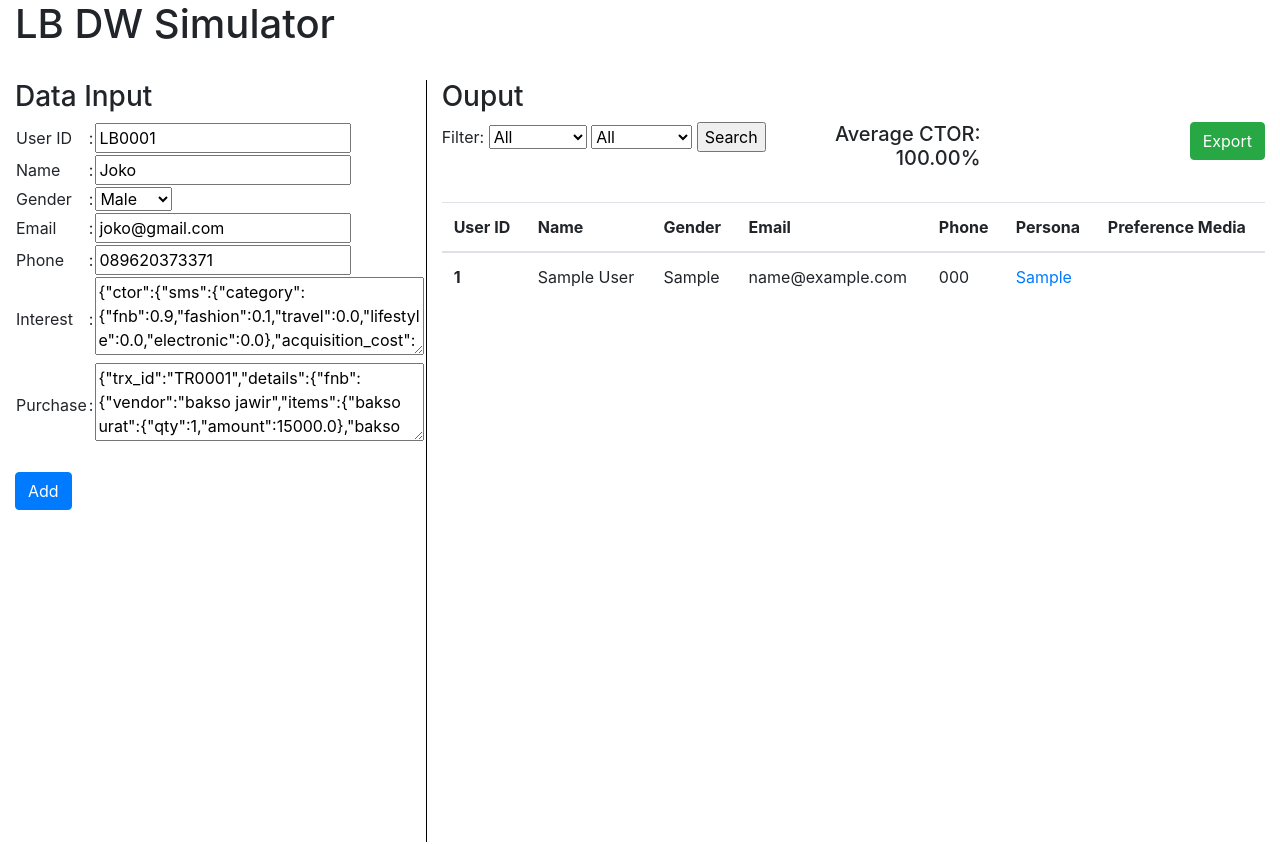
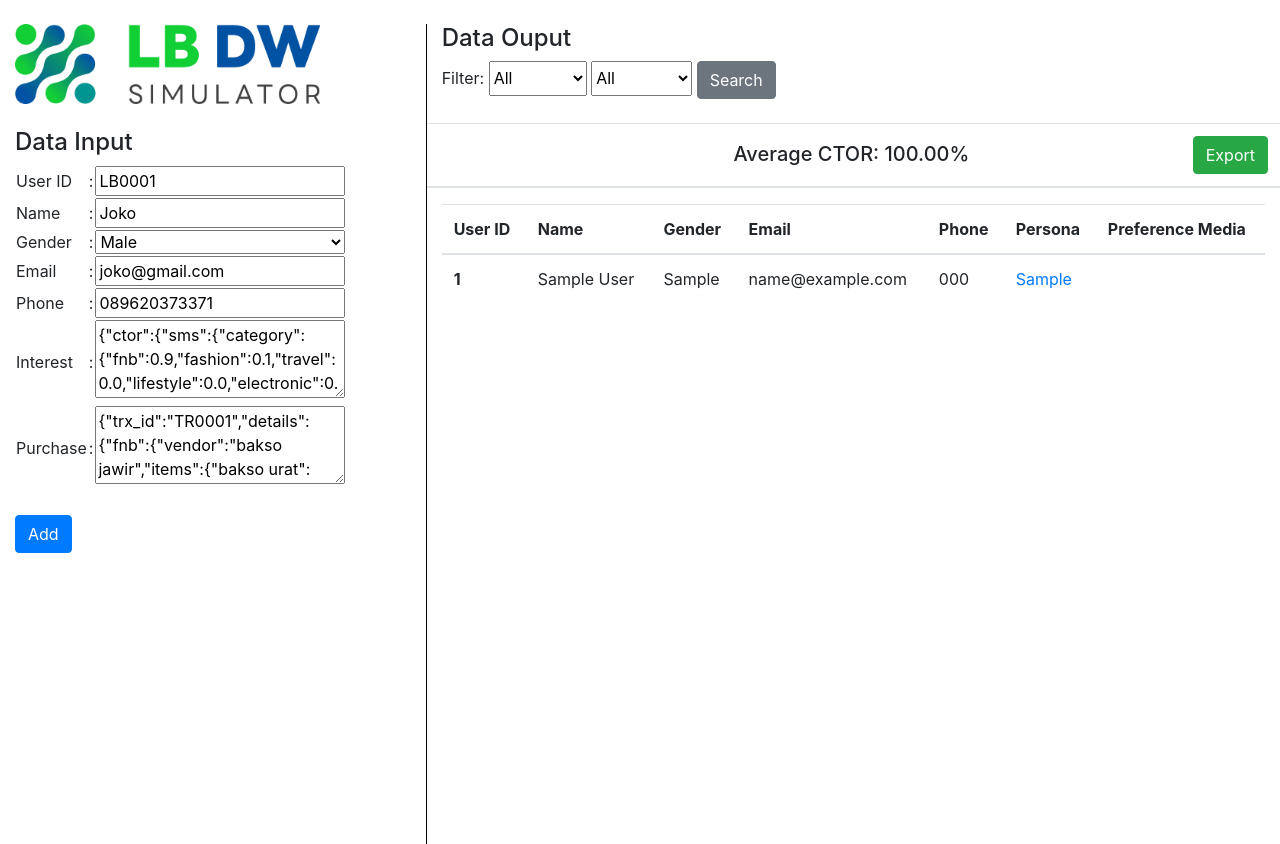
Before and after one commit to livlo/lb-dummy, a Flask app: page / in a window 1280 px wide. Run offline with Flask 2, Linux system fonts and the light colour scheme; tables that the repository leaves empty hold one stand-in row (values such as "Sample post"); lists and menus that the app fills with data are empty; some libraries are stand-ins or nearby versions.

Commit message:
update UI

```diff
--- a/static/style.css
+++ b/static/style.css
@@ -18,3 +18,16 @@
     color:red;
     font-size: smaller;
 }
+
+#logo{
+    height: 80px;
+    margin: auto;
+}
+
+#user_id, #name, #gender, #email, #phone, #interest, #purchase{
+    width: 250px;
+}
+
+tr{
+    margin-bottom: 4px;
+}
--- a/templates/details.html
+++ b/templates/details.html
@@ -12,8 +12,9 @@
 </head>
 <body>
     <div class="container-fluid">
-        <!-- <img src="../static/logo.png" alt="Static Logo"> -->
-        <h1>LB DW Simulator</h1>
+        <br>
+        <img src="../static/logo.png" id="logo" alt="Static Logo">
+        <br>
         <br>
         <h3>Detail Transactions</h3>
         <table class="table">
--- a/templates/index.html
+++ b/templates/index.html
@@ -12,26 +12,25 @@
 </head>
 <body>
     <div class="container-fluid">
-        <!-- <img src="../static/logo.png" alt="Static Logo"> -->
-        <h1>LB DW Simulator</h1>
         <br>
-        {% if message %}
-            <p class="message">*{{ message | safe }}</p>
-        {% endif %}
-        <div class="row" style="height: 90vh;">
+        <div class="row" style="height: 80vh;">
             <div class="left-form col-4" style="border-right: 1px solid black;">
-                <h3>Data Input</h3>
+                <div>
+                    <img src="../static/logo.png" id="logo" alt="Static Logo">
+                </div>
+                <br>
+                <h4>Data Input</h4>
                 <form action="/" method="POST">
                     <table>
                         <tr>
                             <td>User ID</td>
                             <td>:</td>
-                            <td><input type="text" name="user_id" placeholder="LB0001" value="LB0001"></td>
+                            <td><input type="text" id="user_id" name="user_id" placeholder="LB0001" value="LB0001"></td>
                         </tr>
                         <tr>
                             <td>Name</td>
                             <td>:</td>
-                            <td><input type="text" name="name" placeholder="Joko" value="Joko"></td>
+                            <td><input type="text" id="name" name="name" placeholder="Joko" value="Joko"></td>
                         </tr>
 
                         <tr>
@@ -47,35 +46,38 @@
                         <tr>
                             <td>Email</td>
                             <td>:</td>
-                            <td><input type="text" name="email" placeholder="joko@gmail.com" value="joko@gmail.com"></td>
+                            <td><input type="text" id="email" name="email" placeholder="joko@gmail.com" value="joko@gmail.com"></td>
                         </tr>
                         <tr>
                             <td>Phone</td>
                             <td>:</td>
-                            <td><input type="text" name="phone" placeholder="089620373371" value="089620373371"></td>
+                            <td><input type="text" id="phone" name="phone" placeholder="089620373371" value="089620373371"></td>
                         </tr>
                         <tr>
                             <td>Interest</td>
                             <td>:</td>
-                            <td><textarea type="text" name="interest" placeholder="JSON Format" rows="3" cols="30">{"ctor":{"sms":{"category":{"fnb":0.9,"fashion":0.1,"travel":0.0,"lifestyle":0.0,"electronic":0.0},"acquisition_cost":150000.0},"email":{"category":{"fnb":0.8,"fashion":0.0,"travel":0.0,"lifestyle":0.0,"electronic":0.0},"acquisition_cost":200000.0},"push_notif":{"category":{"fnb":0.4,"fashion":0.0,"travel":0.0,"lifestyle":0.0,"electronic":0.0},"acquisition_cost":100000.0}}}</textarea></td>
+                            <td><textarea type="text" id="interest" name="interest" placeholder="JSON Format" rows="3" cols="30">{"ctor":{"sms":{"category":{"fnb":0.9,"fashion":0.1,"travel":0.0,"lifestyle":0.0,"electronic":0.0},"acquisition_cost":150000.0},"email":{"category":{"fnb":0.8,"fashion":0.0,"travel":0.0,"lifestyle":0.0,"electronic":0.0},"acquisition_cost":200000.0},"push_notif":{"category":{"fnb":0.4,"fashion":0.0,"travel":0.0,"lifestyle":0.0,"electronic":0.0},"acquisition_cost":100000.0}}}</textarea></td>
                         </tr>
                         <tr>
                             <td>Purchase</td>
                             <td>:</td>
-                            <td><textarea type="text" name="purchase" placeholder="JSON Format" rows="3" cols="30">{"trx_id":"TR0001","details":{"fnb":{"vendor":"bakso jawir","items":{"bakso urat":{"qty":1,"amount":15000.0},"bakso polos":{"qty":1,"amount":10000.0}}},"fashion":{"vendor":"tokobajuku","items":{"baju merah":{"qty":1,"amount":50000.0}}},"travel":{},"lifestyle":{},"electronic":{}}}</textarea></td>
+                            <td><textarea type="text" id="purchase" name="purchase" placeholder="JSON Format" rows="3" cols="30">{"trx_id":"TR0001","details":{"fnb":{"vendor":"bakso jawir","items":{"bakso urat":{"qty":1,"amount":15000.0},"bakso polos":{"qty":1,"amount":10000.0}}},"fashion":{"vendor":"tokobajuku","items":{"baju merah":{"qty":1,"amount":50000.0}}},"travel":{},"lifestyle":{},"electronic":{}}}</textarea></td>
                         </tr>
                     </table>
                     <br>
+                    {% if message %}
+                        <p class="message">*{{ message | safe }}</p>
+                    {% endif %}
                     <button type="submit" class="btn btn-primary">Add</button>
                 </form>
             </div>
             <div class="right-form col-8">
-                <h3>Ouput</h3>
+                <h4>Data Ouput</h4>
                 <div class="row">
-                    <div class="col-5">
+                    <div class="col-12">
                         <form action="/search">
                             <label for="persona">Filter:</label>
-                            <select name="persona" id="persona">
+                            <select name="persona" id="persona" style="height: 35px;">
                                 <option value="all">All</option>
                                 <option value="fashion">Fashion</option>
                                 <option value="electronic">Electronic</option>
@@ -83,26 +85,34 @@
                                 <option value="travel">Travel</option>
                                 <option value="lifestyle">Lifestyle</option>
                             </select>
-                            <select name="media" id="media">
+                            <select name="media" id="media" style="height: 35px;">
                                 <option value="all">All</option>
                                 <option value="sms">SMS</option>
                                 <option value="email">Email</option>
                                 <option value="push_notif">Push Notif</option>
                             </select>
-                            <input type="submit" value="Search">
-                        </form>
-                    </div>
-
-                    <div class="col-3">
-                        <h5 style="text-align: right;">Average CTOR: {{ avg_ctor }}%</h5>
-                    </div>
-                    <div class="col-4" style="text-align: right;">
-                        <form action="/export">
-                            <button type="submit" class="btn btn-success">Export</button>
+                            <button class="btn btn-secondary" type="submit">Search</button>
                         </form>
                     </div>
                 </div>
                 <br>
+                <div class="row">
+                    <table class="table">
+                        <thead>
+                          <tr>
+                            <th scope="col" style="width: 65%;">
+                                <h5 style="text-align: right;">Average CTOR: {{ avg_ctor }}%</h5>
+                            </th>
+                            <th scope="col">
+                                <form action="/export" style="text-align: right;">
+                                    <button type="submit" class="btn btn-success">Export</button>
+                                </form>
+                            </th>
+                            <!-- <th scope="col">Action</th> -->
+                          </tr>
+                        </thead>
+                    </table>
+                </div>
                 <div style="overflow: auto; height: 80vh;">
                     <table class="table">
                         <thead>
```
Also changed, not shown: static/logo.png.
